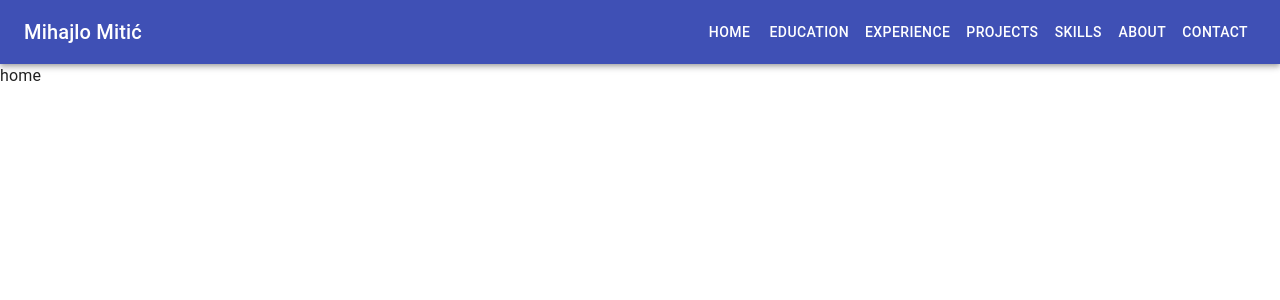
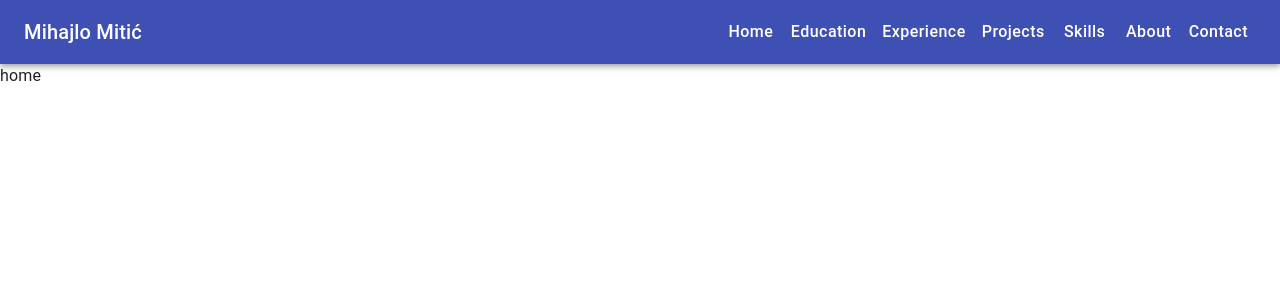
Before and after one commit to mmitic99/mmitic99.github.io, a React (Create React App) app: page / in a window 1280 px wide. Shown: the top 300 px of the page. Built offline with nearby package versions, Linux system fonts and the light colour scheme.

Commit message:
style: change navbar buttons

```diff
--- a/src/components/Navbar.js
+++ b/src/components/Navbar.js
@@ -1,14 +1,19 @@
-import { AppBar, Box, Button, Collapse, IconButton, List, ListItem, ListItemButton, Menu, MenuItem, Toolbar, Typography } from '@mui/material';
+import { AppBar, Box, Button, Collapse, IconButton, List, ListItem, ListItemButton, Menu, MenuItem, styled, Toolbar, Typography } from '@mui/material';
 import MenuIcon from '@mui/icons-material/Menu';
 import React, {useState} from 'react';
 import { Link } from 'react-router-dom';
 import useMediaQuery from "@mui/material/useMediaQuery";
 
-const navElements = ['Home', 'Education', 'Experience', 'Projects', 'Skills', 'About', 'Contact']
+const NavbarButton = styled(Button)({
+    textTransform: 'none',
+    fontSize: 16,
+});
+
+const navElements = ['Home', 'Education', 'Experience', 'Projects', 'Skills', 'About', 'Contact'];
 
 export default function Navbar() {
-    const small = useMediaQuery("(max-width:750px)");
-    const full = useMediaQuery("(min-width:750px)");
+    const small = useMediaQuery("(max-width:700px)");
+    const full = useMediaQuery("(min-width:700px)");
 
     const [open, setOpen] = useState(false);
     const handleClick = () => {
@@ -32,7 +37,10 @@ export default function Navbar() {
                                     <MenuIcon/>
                                 </ListItemButton>
                             }>
-                                <Typography variant="h6" nowrap sx={{ flexGrow: 1 }}>
+                                <Typography variant="h6" nowrap
+                                    sx={{ flexGrow: 1, textDecoration: "none", boxShadow: "none", color: "inherit" }}
+                                    component={Link} to="/"
+                                >
                                     Mihajlo Mitić
                                 </Typography>
                             </ListItem>
@@ -58,14 +66,17 @@ export default function Navbar() {
 
                 {full && (
                     <>
-                        <Typography variant="h6" nowrap sx={{ flexGrow: 1, textDecoration: "none", boxShadow: "none", color: "inherit" }} component={Link} to="/">
+                        <Typography variant="h6" nowrap
+                            sx={{ flexGrow: 1, textDecoration: "none", boxShadow: "none", color: "inherit" }}
+                            component={Link} to="/"
+                        >
                             Mihajlo Mitić
                         </Typography>
 
                         {navElements.map((el) => (
                             el == 'Home' ?
-                            <Button color='inherit' component={Link} to='/'>{el}</Button>:
-                            <Button color='inherit' component={Link} to={'/'+ el.toLowerCase()}>{el}</Button>
+                            <NavbarButton color='inherit' component={Link} to='/'>{el}</NavbarButton>:
+                            <NavbarButton color='inherit' component={Link} to={'/'+ el.toLowerCase()}>{el}</NavbarButton>
                         ))}
                     </>
                 )}
@@ -74,12 +85,3 @@ export default function Navbar() {
         </AppBar></div>
     );
 };
-
-/*
-
-
-
-
-
-
-*/
```
